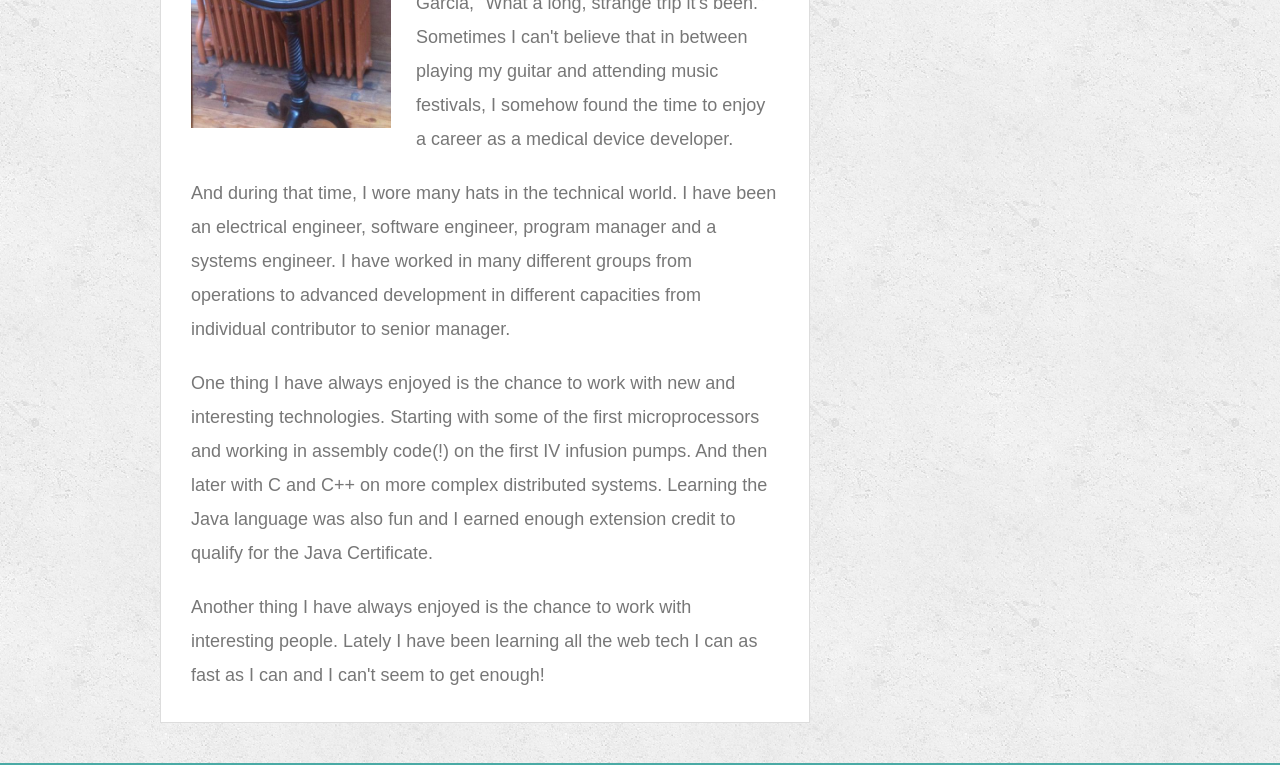
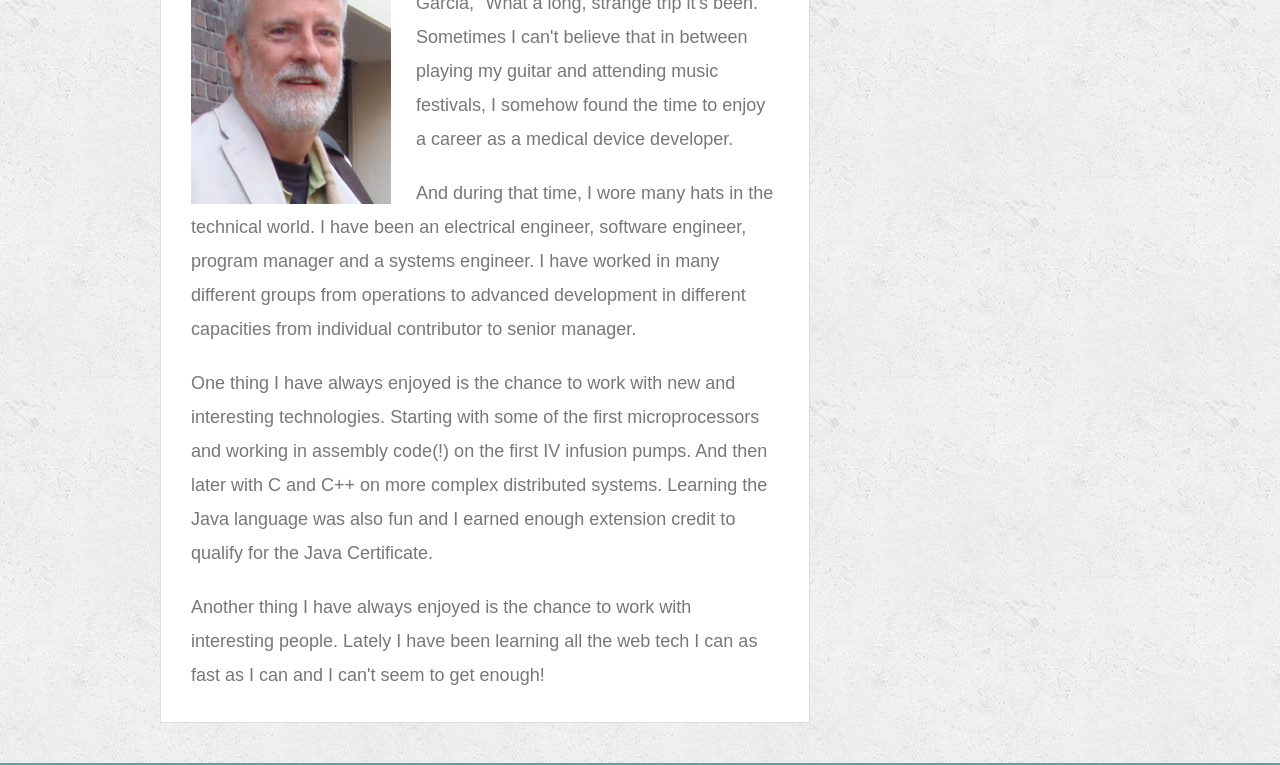
Before and after one commit to try4l/Responsive-Portfolio, a plain HTML site: page index.html in a window 1280 px wide. Shown: the part 335-1100 px from the top of the page. Drawn offline with Linux system fonts and the light colour scheme.

Commit message:
Update image.

```diff
--- a/index.html
+++ b/index.html
@@ -28,7 +28,7 @@
       <section class="main-section col-xs-12 col-s-12 col-8">
         <h1>About Me</h1>
 
-        <img src="assets/images/alan3.jpg" alt="Alan" class="auth-image">
+        <img src="assets/images/alan5a.jpg" alt="Alan" class="auth-image">
 
         <p>Hello, my name is Alan but my friends just call me occasionally. In the words of Jerry Garcia, "What a long, strange trip it's been." Sometimes I can't believe that in between playing my guitar and attending music festivals, I somehow found the time to enjoy a career as a medical device developer.</p>
 
```
